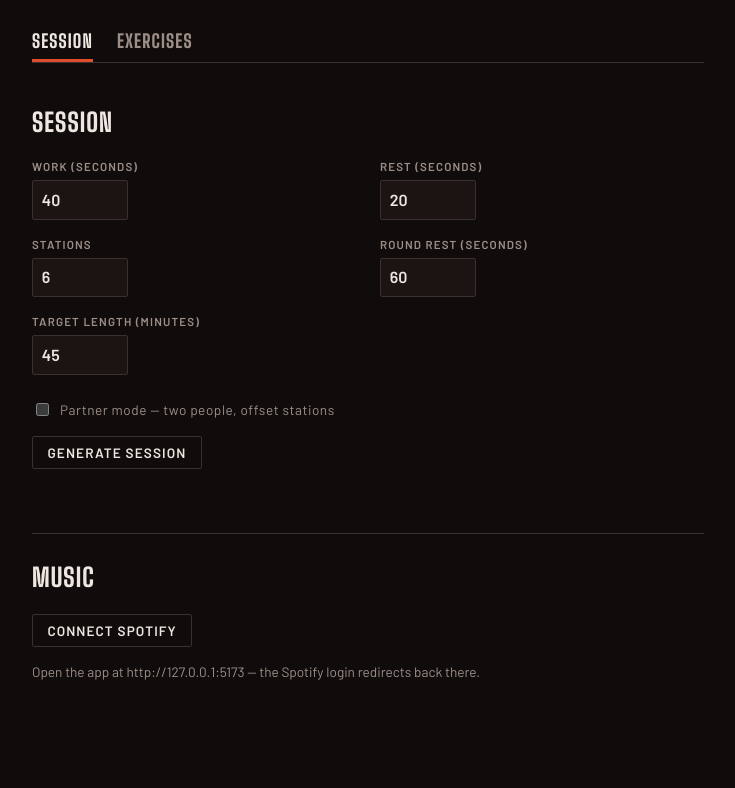
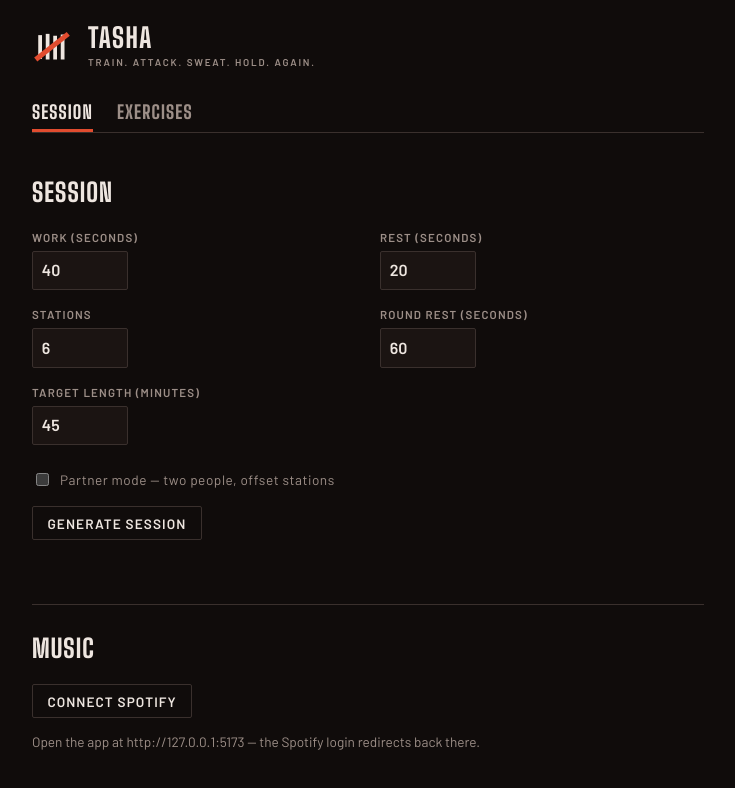
Before and after one commit to sr1977/tasha, a React (Vite) app: page / in a window 1280 px wide. Shown: the top 788 px of the page, without its empty margins (272-1007 px from the left). Built offline with nearby package versions, Linux system fonts and the light colour scheme.

Commit message:
feat: tally-five logo, favicon, and TASHA acronym header

```diff
--- a/index.html
+++ b/index.html
@@ -4,6 +4,7 @@
     <meta charset="UTF-8" />
     <meta name="viewport" content="width=device-width, initial-scale=1.0" />
     <title>Tasha</title>
+    <link rel="icon" type="image/svg+xml" href="/favicon.svg" />
     <link rel="preconnect" href="https://fonts.googleapis.com" />
     <link rel="preconnect" href="https://fonts.gstatic.com" crossorigin />
     <link
--- a/src/App.tsx
+++ b/src/App.tsx
@@ -3,6 +3,7 @@ import type { Exercise, Session, Settings } from './types';
 import { loadPool, loadSettings, savePool, saveSettings } from './storage';
 import { initAudio } from './audio';
 import { handleCallback } from './spotify';
+import { Logo } from './components/Logo';
 import { Pool } from './components/Pool';
 import { Setup } from './components/Setup';
 import { Workout } from './components/Workout';
@@ -56,6 +57,13 @@ export default function App() {
 
   return (
     <div className="app">
+      <header className="brand">
+        <Logo size={40} />
+        <div>
+          <div className="brand-name">Tasha</div>
+          <div className="brand-tag">Train. Attack. Sweat. Hold. Again.</div>
+        </div>
+      </header>
       <nav>
         <button onClick={() => setScreen('setup')} disabled={screen === 'setup'}>Session</button>
         <button onClick={() => setScreen('pool')} disabled={screen === 'pool'}>Exercises</button>
--- /dev/null
+++ b/src/components/Logo.tsx
@@ -0,0 +1,13 @@
+export function Logo({ size = 32 }: { size?: number }) {
+  return (
+    <svg width={size} height={size} viewBox="0 0 64 64" aria-hidden="true">
+      <g fill="currentColor">
+        <rect x="10" y="13" width="6" height="38" />
+        <rect x="22" y="11" width="6" height="41" />
+        <rect x="34" y="14" width="6" height="38" />
+        <rect x="46" y="12" width="6" height="40" />
+      </g>
+      <path d="M6 52 58 11" stroke="var(--accent)" strokeWidth="8" fill="none" />
+    </svg>
+  );
+}
--- a/src/index.css
+++ b/src/index.css
@@ -486,3 +486,27 @@ progress::-moz-progress-bar {
   text-transform: uppercase;
   color: var(--text-muted);
 }
+
+/* ---- brand ---- */
+.brand {
+  display: flex;
+  gap: var(--space-md);
+  align-items: center;
+  margin-bottom: var(--space-lg);
+}
+.brand-name {
+  font-family: var(--font-display);
+  font-weight: 800;
+  font-size: 1.7rem;
+  letter-spacing: 0.05em;
+  text-transform: uppercase;
+  line-height: 1;
+}
+.brand-tag {
+  font-size: 0.62rem;
+  font-weight: 600;
+  letter-spacing: 0.18em;
+  text-transform: uppercase;
+  color: var(--text-muted);
+  margin-top: var(--space-xs);
+}
```
Also changed, not shown: public/favicon.svg (added).
